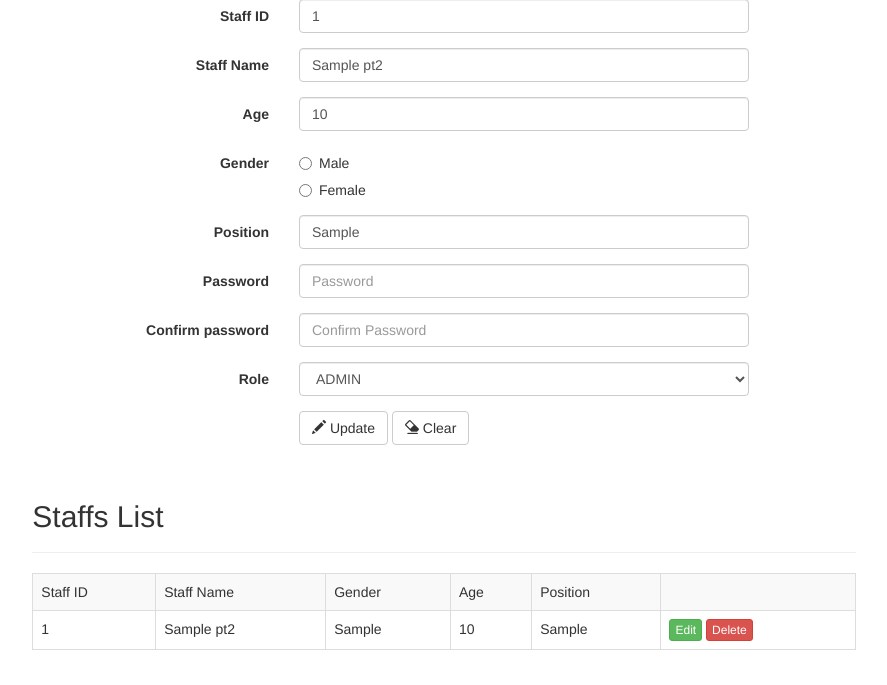
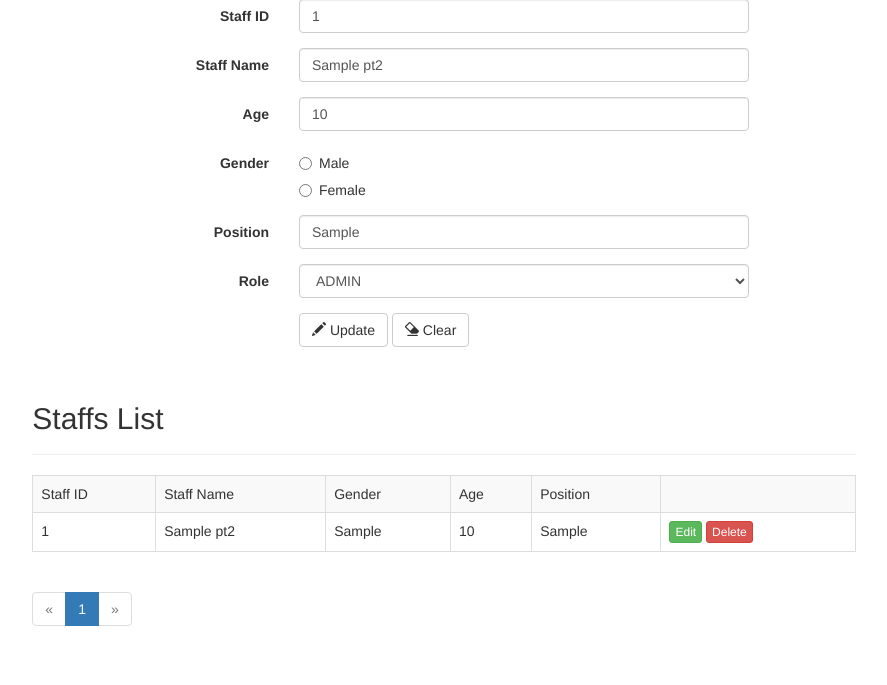
Before and after one commit to cindy-nst/web-programming, a PHP site: page /staffs.php?edit=1 in a window 1280 px wide. Shown: the part 186-871 px from the top of the page, without its empty margins (196-1083 px from the left). After the commit the page ends 812 px from the top, so only its background shows below. Run offline with PHP 8.4, Linux system fonts and the light colour scheme; the visitor is signed in with stand-in values (Sample User, id 1); tables that the repository leaves empty or names only in its code hold one stand-in row (values such as "Sample post"); some libraries are stand-ins or nearby versions.

Commit message:
disable button if password not match and hide password and confirm password field when edit staff

```diff
--- a/staffs.php
+++ b/staffs.php
@@ -55,7 +55,7 @@ include_once 'staffs_crud.php';
         <div class="form-group">
           <label for="staffage" class="col-sm-3 control-label">Age</label>
           <div class="col-sm-9">
-            <td><input type="number" name="age" min="0" max="100" step="1" class="form-control id="staffage" placeholder="Staff Age" value="<?php if(isset($_GET['edit'])) echo $editrow['fld_age']; ?>" required></td>
+            <td><input type="number" name="age" min="0" max="100" step="1" class="form-control" id="staffage" placeholder="Staff Age" value="<?php if(isset($_GET['edit'])) echo $editrow['fld_age']; ?>" required></td>
           </div>
         </div>
         <div class="form-group">
@@ -79,13 +79,13 @@ include_once 'staffs_crud.php';
             <input name="position" type="text" class="form-control" id="staffposition" placeholder="Staff Position" value="<?php if(isset($_GET['edit'])) echo $editrow['fld_position']; ?>" required>
           </div>
         </div>
-        <div class="form-group">
+        <div class="form-group" style="<?php if(isset($_GET['edit'])) echo "display: none;" ?>">
           <label for="staffpassword" class="col-sm-3 control-label">Password</label>
           <div class="col-sm-9">
             <input name="pwd" type="password" class="form-control" id="staffpassword" placeholder="Password" required>
           </div>
         </div>
-        <div class="form-group">
+        <div class="form-group" style="<?php if(isset($_GET['edit'])) echo "display: none;" ?>">
           <label for="staffconfirmpassword" class="col-sm-3 control-label">Confirm password</label>
           <div class="col-sm-9">
             <input name="confirmpwd" type="password" class="form-control" id="staffconfirmpassword" placeholder="Confirm Password" required>
@@ -95,7 +95,7 @@ include_once 'staffs_crud.php';
         <div class="form-group">
           <label for="staffrole" class="col-sm-3 control-label">Role</label>
           <div class="col-sm-9">
-            <select name="role" class="form-control" id="staffposition" required>
+            <select name="role" class="form-control" id="staffrole" required>
               <?php
               $roles = array("ADMIN", "NON-ADMIN");
               foreach($roles as $x){
@@ -222,6 +222,12 @@ include_once 'staffs_crud.php';
   <!-- Include all compiled plugins (below), or include individual files as needed -->
   <script src="js/bootstrap.min.js"></script>
   <script type="text/javascript">
+    if (!$('#staffpassword').val() && !$('#staffconfirmpassword').val() || $('#staffpassword').val() != $('#staffconfirmpassword').val()) {
+      $("#createbtn").prop('disabled', true);
+    } else {
+      $("#createbtn").prop('disabled', false);
+    }
+
     $('#staffpassword, #staffconfirmpassword').on('keyup', function () {
       if (!$('#staffpassword').val() && !$('#staffconfirmpassword').val()) {
         $('#pwdmessage').hide();
@@ -232,15 +238,7 @@ include_once 'staffs_crud.php';
       }
     });
 
-    $("#createbtn").click(function() {
-      if (!$('#staffpassword').val() && !$('#staffconfirmpassword').val()) {
-        $('#pwdmessage').hide();
-      } else if ($('#staffpassword').val() == $('#staffconfirmpassword').val()) {
-        $('#pwdmessage').html('Password match').css('color', 'green');
-      } else {
-        $('#pwdmessage').html('Password does not match').css('color', 'red');
-      }
-    });
+
   </script>
 
 </body>
```
